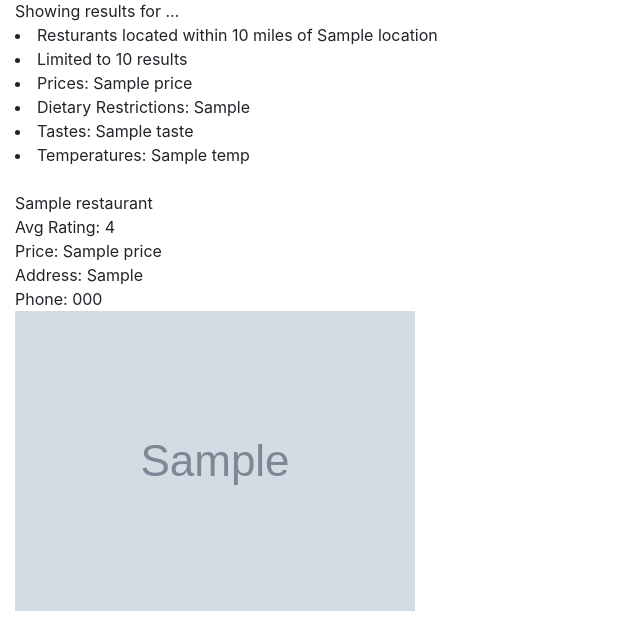
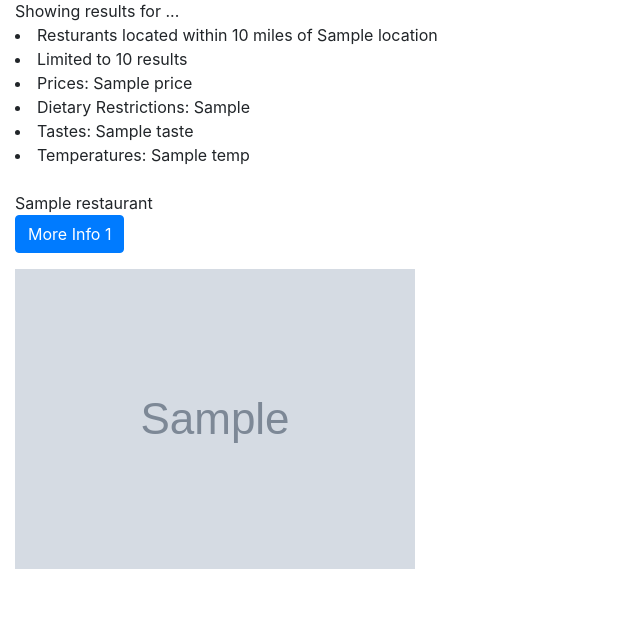
Before and after one commit to alyssalew/foraging-foodie, a Flask app: template templates/results.html in a window 1280 px wide. Shown: the part 229-864 px from the top of the page, without its empty margins (0-640 px from the left). After the commit the page ends 798 px from the top, so only its background shows below. Run offline with Flask 2, Linux system fonts and the light colour scheme; the template is opened without the code that fills it: most values are stand-ins (such as "Sample title", 1, 10 or a date in 2020); grey boxes marked "Sample" are stand-in pictures; some libraries are stand-ins or nearby versions.

Commit message:
Collapse: restaurant info

```diff
--- a/templates/results.html
+++ b/templates/results.html
@@ -63,13 +63,26 @@
         <!-- {# {% for restaurant in response_info.businesses %} #} -->
             <!-- <a href="{{restaurant.url}}">{{restaurant.name}}</a> <br>  url goes to yelp pg  -->
             <div>
-                <div id="restaurant_name"> {{restaurant.name}}
-                    <!-- <button type="button" class="btn btn-info" id = "my_button" value="{{restaurant.id}}"> More Info {{restaurant.id}} </button> -->
+               <div id="restaurant_name"> {{restaurant.name}}
+                   <!--  <button type="button" class="btn btn-info" id= "my_button" value="{{restaurant.id}}"> More Info {{restaurant.id}} </button> -->
                 </div>
-                <div id="restaurant_rating"> Avg Rating: {{restaurant.rating}} </div>
-                <div id="restaurant_price"> Price: {{restaurant.price}} </div>
-                <div id="restaurant_address"> Address: {{restaurant.location.display_address|join(', ')}}
-                <div id="restaurant_phone"> Phone: {{restaurant.display_phone}} </div>
+
+                <!-- Collapsible Button -->
+                <p>
+                  <button class="btn btn-primary" type="button" id= "my_button{{restaurant.id}}" value="{{restaurant.id}}" data-toggle="collapse" data-target="#collapseExample{{restaurant.id}}" aria-expanded="false" aria-controls="collapseExample">
+                    More Info {{restaurant.id}}
+                  </button>
+                </p>
+                <div class="collapse" id="collapseExample{{restaurant.id}}">
+                  <div class="card card-body">
+                    <!-- More info to be added here by AJAX -->
+                    Avg Rating: {{restaurant.rating}} <br>
+                    Price: {{restaurant.price}} <br>
+                    Address: {{restaurant.location.display_address|join(', ')}} <br>
+                    Phone: {{restaurant.display_phone}} <br>
+                  </div>
+                </div>
+
                 <div class="image"><img src="{{restaurant.image_url}}"></div>
             </div>
             <br>
```
